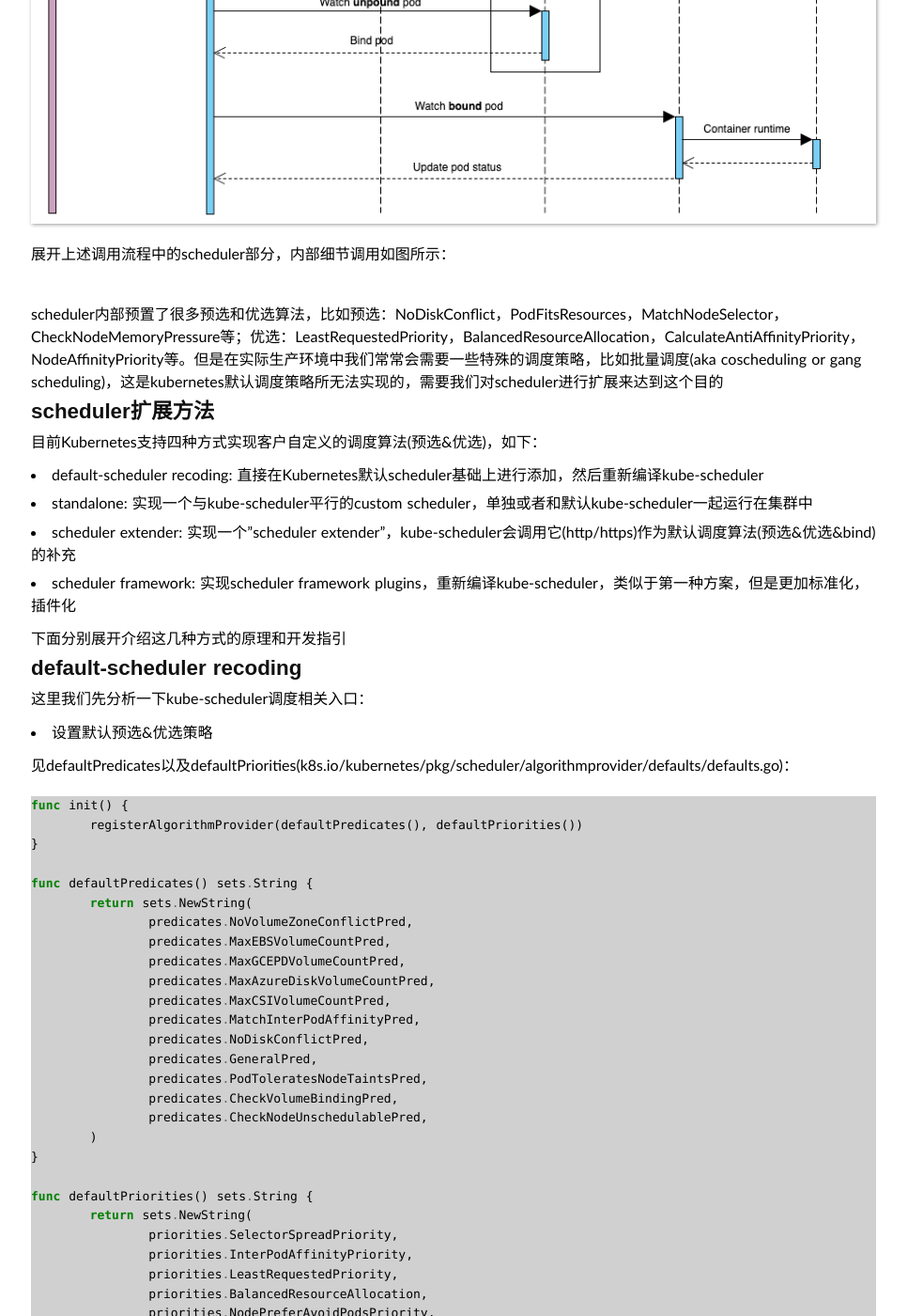
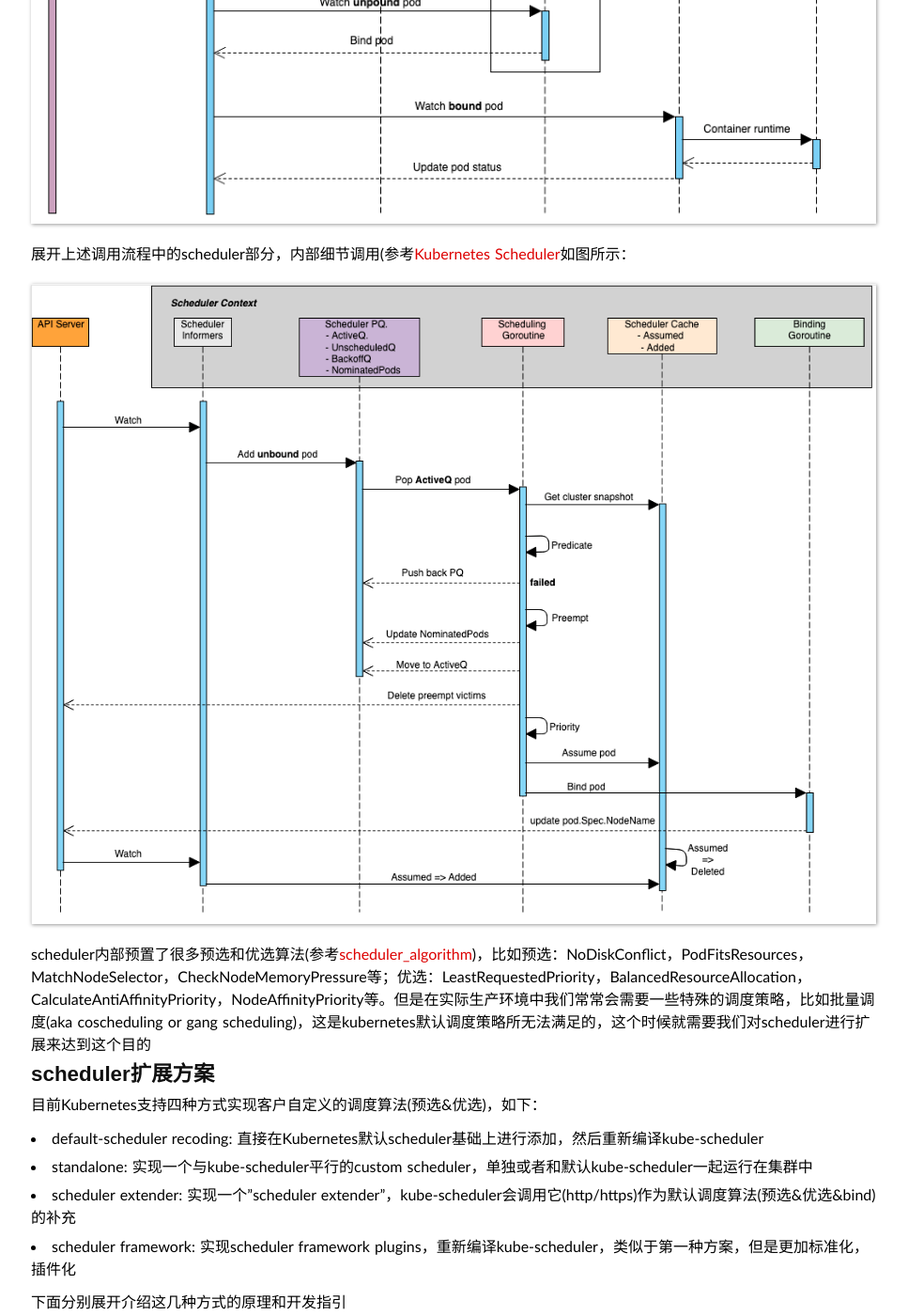
Before and after one commit to duyanghao/duyanghao.github.io, a Jekyll site: the page built from _posts/2020-5-18-scheduler-extend.md, in a window 1280 px wide and 1400 px high, scrolled down 458 px. Shown: the whole window at 94% size, without its empty margins (157-1124 px from the left). Built offline with Jekyll 4.4.1, drawn with Linux system fonts in a browser that asks for light colours; some web fonts are replaced; comment, search, counter and statistics services are not loaded; some of the changed text lies outside the part shown.

```diff
--- a/_posts/2020-5-18-scheduler-extend.md
+++ b/_posts/2020-5-18-scheduler-extend.md
@@ -9,17 +9,17 @@
 
 ## 前言
 
-Scheduler是Kubernetes组件中功能&逻辑相对单一&简单的模块，它主要的作用是：watch kube-apiserver，监听PodSpec.NodeName为空的pod，并利用预选和优选算法为该pod选择一个最佳的调度node节点，最终将pod与该node进行绑定，使pod调度在该节点上运行
+Scheduler是Kubernetes组件中功能&逻辑相对单一&简单的模块，它主要的作用是：watch kube-apiserver，监听PodSpec.NodeName为空的pod，并利用预选和优选算法为该pod选择一个最佳的调度节点，最终将pod与该节点进行绑定，使pod调度在该节点上运行
 
 ![](/public/img/scheduler/kubernetes_scheduler_call.png)
 
-展开上述调用流程中的scheduler部分，内部细节调用如图所示：
+展开上述调用流程中的scheduler部分，内部细节调用(参考[Kubernetes Scheduler](https://github.com/duyanghao/kubernetes-reading-notes/blob/master/core/scheduler/README.md)如图所示：
 
 ![](/public/img/scheduler/scheduler_process_details.png)
 
-scheduler内部预置了很多预选和优选算法，比如预选：NoDiskConflict，PodFitsResources，MatchNodeSelector，CheckNodeMemoryPressure等；优选：LeastRequestedPriority，BalancedResourceAllocation，CalculateAntiAffinityPriority，NodeAffinityPriority等。但是在实际生产环境中我们常常会需要一些特殊的调度策略，比如批量调度(aka coscheduling or gang scheduling)，这是kubernetes默认调度策略所无法实现的，需要我们对scheduler进行扩展来达到这个目的
-
-## scheduler扩展方法
+scheduler内部预置了很多预选和优选算法(参考[scheduler_algorithm](https://github.com/kubernetes/community/blob/master/contributors/devel/sig-scheduling/scheduler_algorithm.md))，比如预选：NoDiskConflict，PodFitsResources，MatchNodeSelector，CheckNodeMemoryPressure等；优选：LeastRequestedPriority，BalancedResourceAllocation，CalculateAntiAffinityPriority，NodeAffinityPriority等。但是在实际生产环境中我们常常会需要一些特殊的调度策略，比如批量调度(aka coscheduling or gang scheduling)，这是kubernetes默认调度策略所无法满足的，这个时候就需要我们对scheduler进行扩展来达到这个目的
+
+## scheduler扩展方案
 
 目前Kubernetes支持四种方式实现客户自定义的调度算法(预选&优选)，如下：
 
```
Also changed, not shown: public/img/scheduler/scheduler_process_details.png.
